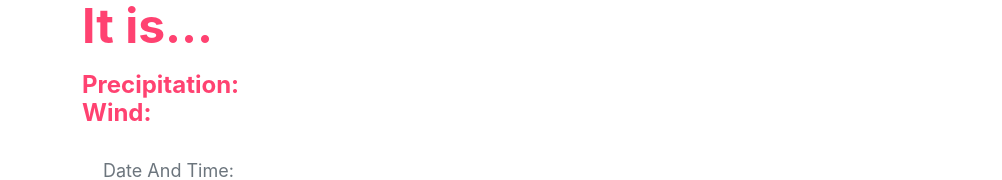
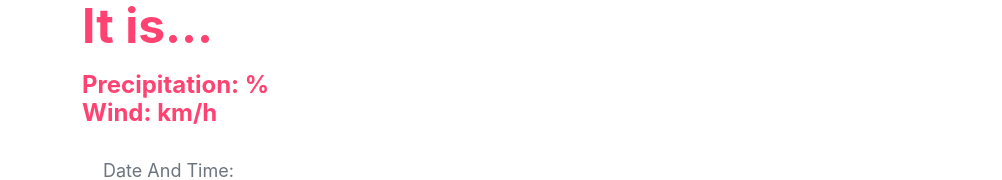
Before and after one commit to tiyanamathew/weather-updated, a React (Create React App) app: page / in a window 1280 px wide. Shown: the part 179-359 px from the top of the page, without its empty margins (38-1040 px from the left). Built offline with nearby package versions, Linux system fonts and the light colour scheme.

Commit message:
Update App.js

```diff
--- a/src/App.js
+++ b/src/App.js
@@ -77,10 +77,10 @@ function addZero(num) {
                   </p>
               <h2 className="its" id="weather-description">
                 Precipitation:
-                <span id="humidity"> {humidity}</span>
+                <span id="humidity"> {humidity}%</span>
                 <br />
                 Wind:
-                <span id="wind"> {wind}</span>
+                <span id="wind"> {wind} km/h</span>
               </h2>
               <div className="card-body" id="te">
                   <p id="date-time">Date And Time: <br /> {hours}:{minutes}</p>
```
